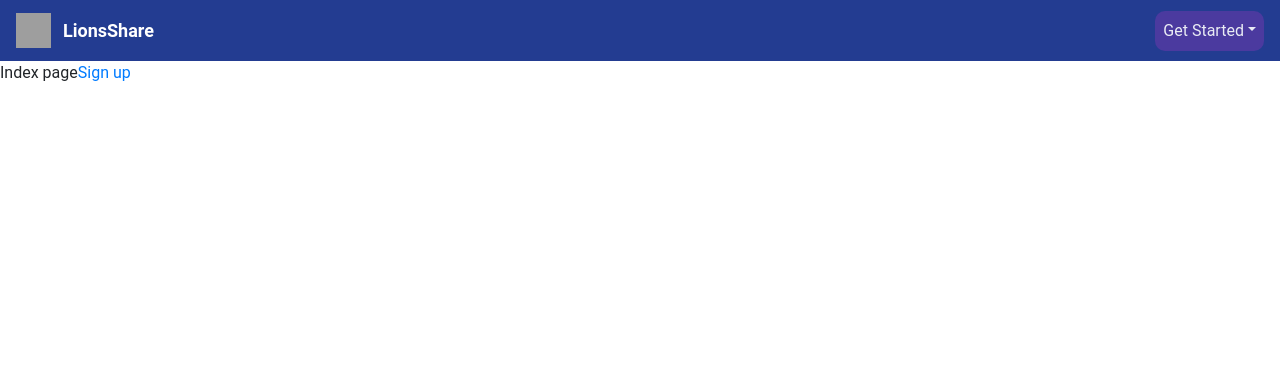
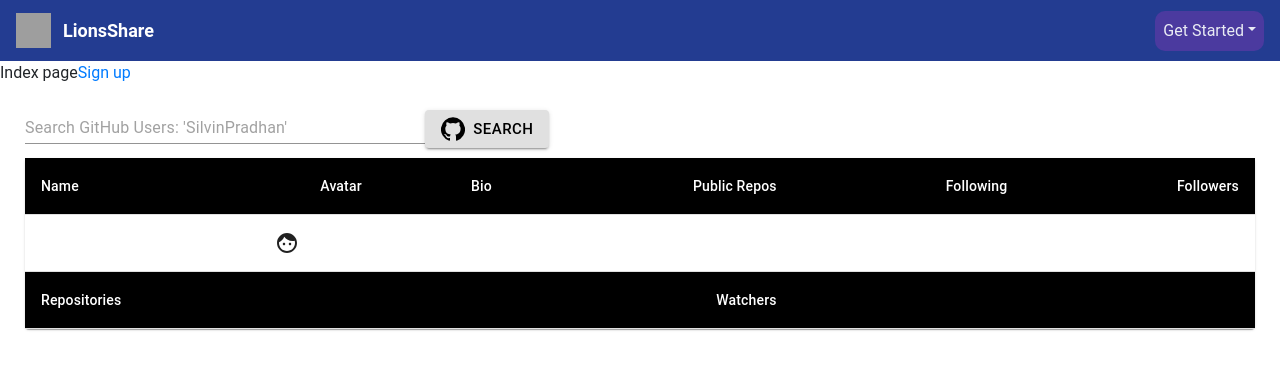
Before and after one commit to SilvinPradhan/LionsShareBlog, a Next.js app in the folder client/: page / in a window 1280 px wide. Shown: the top 370 px of the page. Built offline with nearby package versions, Linux system fonts and the light colour scheme; grey boxes are pictures that could not be loaded; a small style sheet from the web is missing.

Commit message:
github profile finder app merged for the users who are not logged in

```diff
--- /dev/null
+++ b/client/components/profileFind/ProfileFind.js
@@ -0,0 +1,74 @@
+import React, { useState } from 'react';
+import Input from '@material-ui/core/Input';
+import { Button } from '@material-ui/core';
+import GitHubIcon from '@material-ui/icons/GitHub';
+import TableData from './TableData';
+
+const ProfileFind = () => {
+	const [data, setData] = useState({});
+	const [username, setUsername] = useState('');
+	const [repo, setRepo] = useState([]);
+	const ChangeHandler = (e) => {
+		setUsername(e.target.value);
+	};
+
+	const SubmitHandler = async (e) => {
+		e.preventDefault();
+
+		const profile = await fetch(`https://api.github.com/users/${username}`);
+		const profileJSON = await profile.json();
+		console.log(profileJSON);
+		const repo = await fetch(profileJSON.repos_url);
+		const repoJSON = await repo.json();
+		// console.log(repoJSON);
+		if (profileJSON) {
+			setData(profileJSON);
+			setRepo(repoJSON);
+		}
+	};
+
+	return (
+		<div style={{ padding: 25 }}>
+			<div
+				className="searchBar"
+				style={{
+					marginBottom: 10,
+					justifyContent: 'space-around',
+					alignItems: 'stretch',
+				}}
+			>
+				<Input
+					style={{ width: 400 }}
+					type="text"
+					value={username}
+					onChange={ChangeHandler}
+					placeholder="Search GitHub Users: 'SilvinPradhan'"
+					color="primary"
+				/>
+				<Button
+					variant="contained"
+					aria-label="Search"
+					onClick={SubmitHandler}
+					type="submit"
+					style={{ color: 'black', fontSize: 15 }}
+				>
+					<GitHubIcon style={{ color: 'black' }} /> &nbsp; Search
+				</Button>
+				{!data.name ? (
+					''
+				) : (
+					<Button variant="contained" style={{ backgroundColor: 'whitesmoke', color: 'white' }}>
+						<a href={data.html_url} target="_blank" rel="noreferrer" style={{ textDecoration: 'none' }}>
+							View on GitHub
+						</a>
+					</Button>
+				)}
+			</div>
+			<div className="dataTable">
+				<TableData data={data} repo={repo} />
+			</div>
+		</div>
+	);
+};
+
+export default ProfileFind;
--- /dev/null
+++ b/client/components/profileFind/TableData.js
@@ -0,0 +1,95 @@
+import { Paper, Table, TableBody, TableCell, TableHead, TableRow, Tooltip } from '@material-ui/core';
+import GitHubIcon from '@material-ui/icons/GitHub';
+import { withStyles } from '@material-ui/core/styles';
+import FaceIcon from '@material-ui/icons/Face';
+import React from 'react';
+
+const CustomTableCell = withStyles((theme) => ({
+	head: {
+		backgroundColor: theme.palette.common.black,
+		color: theme.palette.common.white,
+	},
+	body: {
+		fontSize: 14,
+	},
+}))(TableCell);
+
+const TableData = ({ data, repo }) => {
+	return (
+		<div>
+			<Paper>
+				<Table>
+					<TableHead>
+						<TableRow>
+							<CustomTableCell>Name</CustomTableCell>
+							<CustomTableCell align="right">Avatar</CustomTableCell>
+							<CustomTableCell align="right">Bio</CustomTableCell>
+							<CustomTableCell align="right">Public Repos</CustomTableCell>
+							<CustomTableCell align="right">Following</CustomTableCell>
+							<CustomTableCell align="right">Followers</CustomTableCell>
+						</TableRow>
+					</TableHead>
+					<TableBody>
+						<TableRow>
+							<TableCell>{data.name}</TableCell>
+							<TableCell
+								style={{
+									textAlign: 'center',
+								}}
+							>
+								{!data.avatar_url ? (
+									<FaceIcon />
+								) : (
+									<Tooltip title={data.name} arrow>
+										<img
+											style={{
+												width: 40,
+												height: 40,
+												textAlign: 'center',
+											}}
+											alt="avatar"
+											src={data.avatar_url}
+										></img>
+									</Tooltip>
+								)}
+							</TableCell>
+							<TableCell>{data.bio}</TableCell>
+							<TableCell>{data.public_repos}</TableCell>
+							<TableCell>{data.following}</TableCell>
+							<TableCell>{data.followers}</TableCell>
+						</TableRow>
+					</TableBody>
+				</Table>
+				<Table>
+					<TableHead>
+						<TableRow>
+							<CustomTableCell>Repositories</CustomTableCell>
+							<CustomTableCell>Watchers</CustomTableCell>
+						</TableRow>
+					</TableHead>
+					<TableBody>
+						{repo.map((repos) => (
+							<TableRow key={repos.name}>
+								<TableCell style={{ display: 'flex', justifyContent: 'flex-start' }}>
+									<GitHubIcon />
+									&nbsp;
+									<a
+										href={repos.html_url}
+										target="_blank"
+										rel="noreferrer"
+										style={{ textDecoration: 'none' }}
+									>
+										{repos.name}
+									</a>
+								</TableCell>
+								<TableCell>{repos.watchers_count}</TableCell>
+							</TableRow>
+						))}
+					</TableBody>
+				</Table>
+			</Paper>
+		</div>
+	);
+};
+
+export default TableData;
--- a/client/pages/index.js
+++ b/client/pages/index.js
@@ -1,12 +1,16 @@
-import React from "react";
-import Layout from "../components/Layout";
-import Link from "next/link";
+import React from 'react';
+import Layout from '../components/Layout';
+import Link from 'next/link';
+import ProfileFind from '../components/profileFind/ProfileFind';
 
 const Index = () => {
 	return (
 		<Layout>
 			Index page
 			<Link href="/signup">Sign up</Link>
+			<div className="App">
+				<ProfileFind />
+			</div>
 		</Layout>
 	);
 };
```
Also changed, not shown: 2 other files (tests, documents, lock files or other folders). Lines whose indentation alone changed are shown as unchanged.
